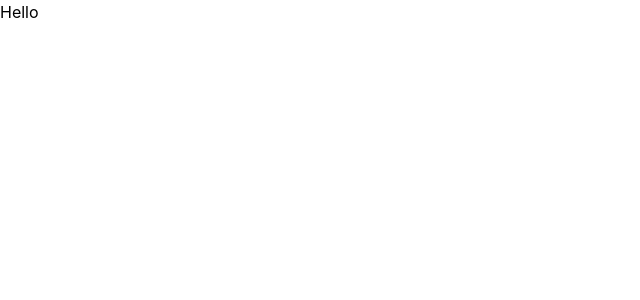
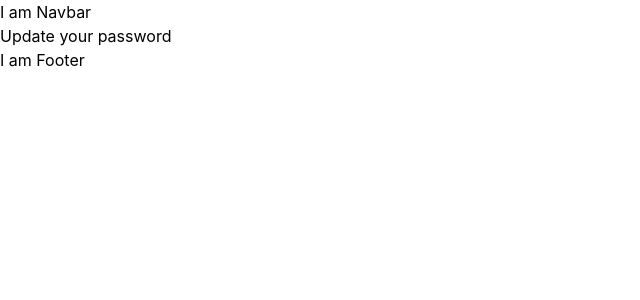
Before and after one commit to ismilearefin/genesys-softwares, a React (Create React App) app: page /resetpassword in a window 1280 px wide. Shown: the top 300 px of the page, without its empty margins (0-640 px from the left). Built offline with nearby package versions, Linux system fonts and the light colour scheme.

Commit message:
All route setup

```diff
--- a/src/App.js
+++ b/src/App.js
@@ -1,11 +1,11 @@
+import { RouterProvider } from 'react-router-dom';
 import './App.css';
+import { router } from './Router/Router';
 
 function App() {
   return (
     <div >
-      <h1>
-        Hello
-      </h1>
+      <RouterProvider router={router}></RouterProvider>
     </div>
   );
 }
--- /dev/null
+++ b/src/Router/Router.js
@@ -0,0 +1,36 @@
+import { createBrowserRouter } from "react-router-dom";
+import Dashbord from "../components/Dashbord/Dashbord";
+import Home from "../components/Home/Home";
+import Login from "../components/Login/Login";
+import MainRoute from "../components/MainRoute/MainRoute";
+import PasswordReset from "../components/PasswordReset/PasswordReset";
+import SignUp from "../components/SignUp/SignUp";
+
+export const router = createBrowserRouter([
+    {
+        path: '/',
+        element: <MainRoute></MainRoute>,
+        children: [
+            {
+                path: '/',
+                element: <Home></Home>
+            },
+            {
+                path: '/login',
+                element: <Login></Login>
+            },
+            {
+                path: '/signup',
+                element:<SignUp></SignUp>
+            },
+            {
+                path: '/resetpassword',
+                element: <PasswordReset></PasswordReset>
+            },
+            {
+                path: '/dashboard',
+                element: <Dashbord></Dashbord>
+            }
+        ]
+    }
+])
--- /dev/null
+++ b/src/components/Dashbord/Dashbord.js
@@ -0,0 +1,11 @@
+import React from 'react';
+
+const Dashbord = () => {
+    return (
+        <div>
+            user List
+        </div>
+    );
+};
+
+export default Dashbord;
--- /dev/null
+++ b/src/components/Footer/Footer.js
@@ -0,0 +1,11 @@
+import React from 'react';
+
+const Footer = () => {
+    return (
+        <div>
+            I am Footer
+        </div>
+    );
+};
+
+export default Footer;
--- /dev/null
+++ b/src/components/Home/Home.js
@@ -0,0 +1,11 @@
+import React from 'react';
+
+const Home = () => {
+    return (
+        <div>
+            Home Route
+        </div>
+    );
+};
+
+export default Home;
--- /dev/null
+++ b/src/components/Login/Login.js
@@ -0,0 +1,11 @@
+import React from 'react';
+
+const Login = () => {
+    return (
+        <div>
+            Login Route
+        </div>
+    );
+};
+
+export default Login;
--- /dev/null
+++ b/src/components/MainRoute/MainRoute.js
@@ -0,0 +1,16 @@
+import React from 'react';
+import { Outlet } from 'react-router-dom';
+import Footer from '../Footer/Footer';
+import Navbar from '../Navbar/Navbar';
+
+const MainRoute = () => {
+    return (
+        <div>
+            <Navbar></Navbar>
+            <Outlet></Outlet>
+            <Footer></Footer>
+        </div>
+    );
+};
+
+export default MainRoute;
--- /dev/null
+++ b/src/components/Navbar/Navbar.js
@@ -0,0 +1,11 @@
+import React from 'react';
+
+const Navbar = () => {
+    return (
+        <div>
+            I am Navbar
+        </div>
+    );
+};
+
+export default Navbar;
--- /dev/null
+++ b/src/components/PasswordReset/PasswordReset.js
@@ -0,0 +1,11 @@
+import React from 'react';
+
+const PasswordReset = () => {
+    return (
+        <div>
+            Update your password
+        </div>
+    );
+};
+
+export default PasswordReset;
--- /dev/null
+++ b/src/components/SignUp/SignUp.js
@@ -0,0 +1,11 @@
+import React from 'react';
+
+const SignUp = () => {
+    return (
+        <div>
+            Create account
+        </div>
+    );
+};
+
+export default SignUp;
```
